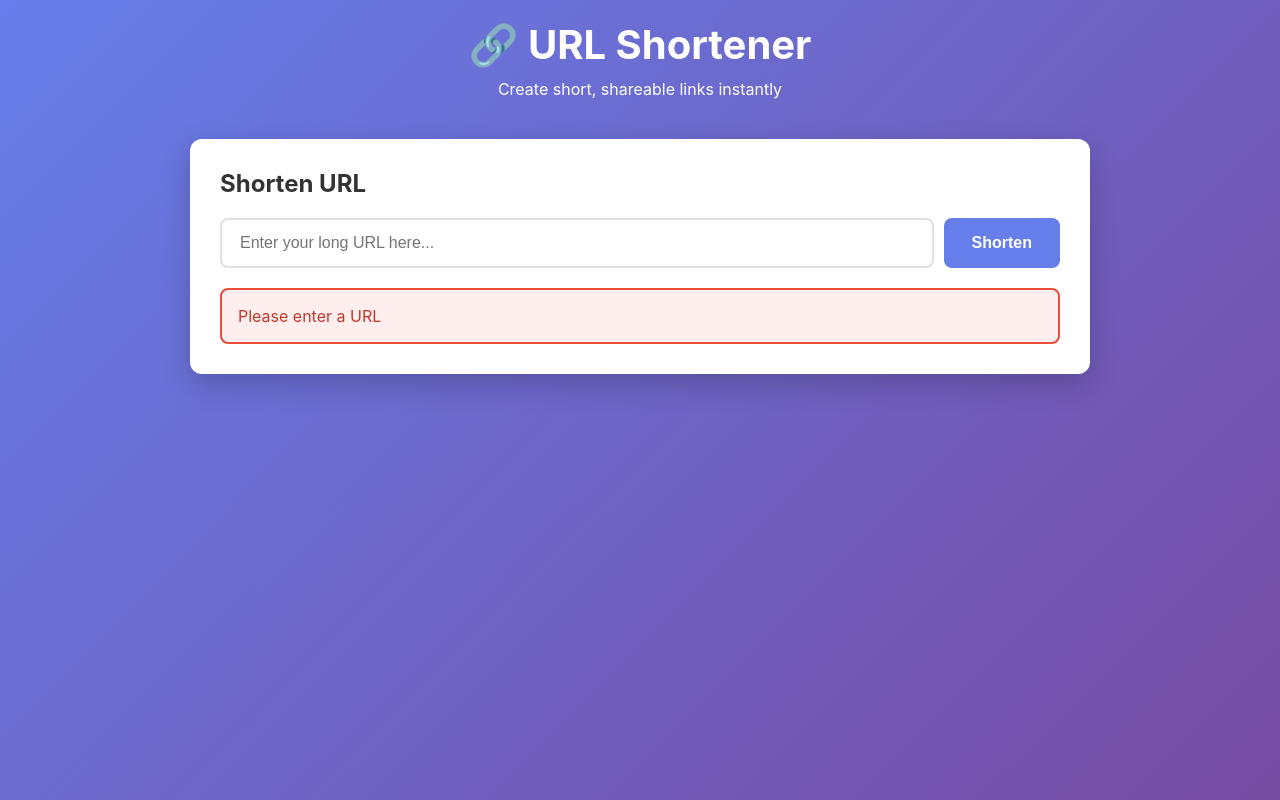
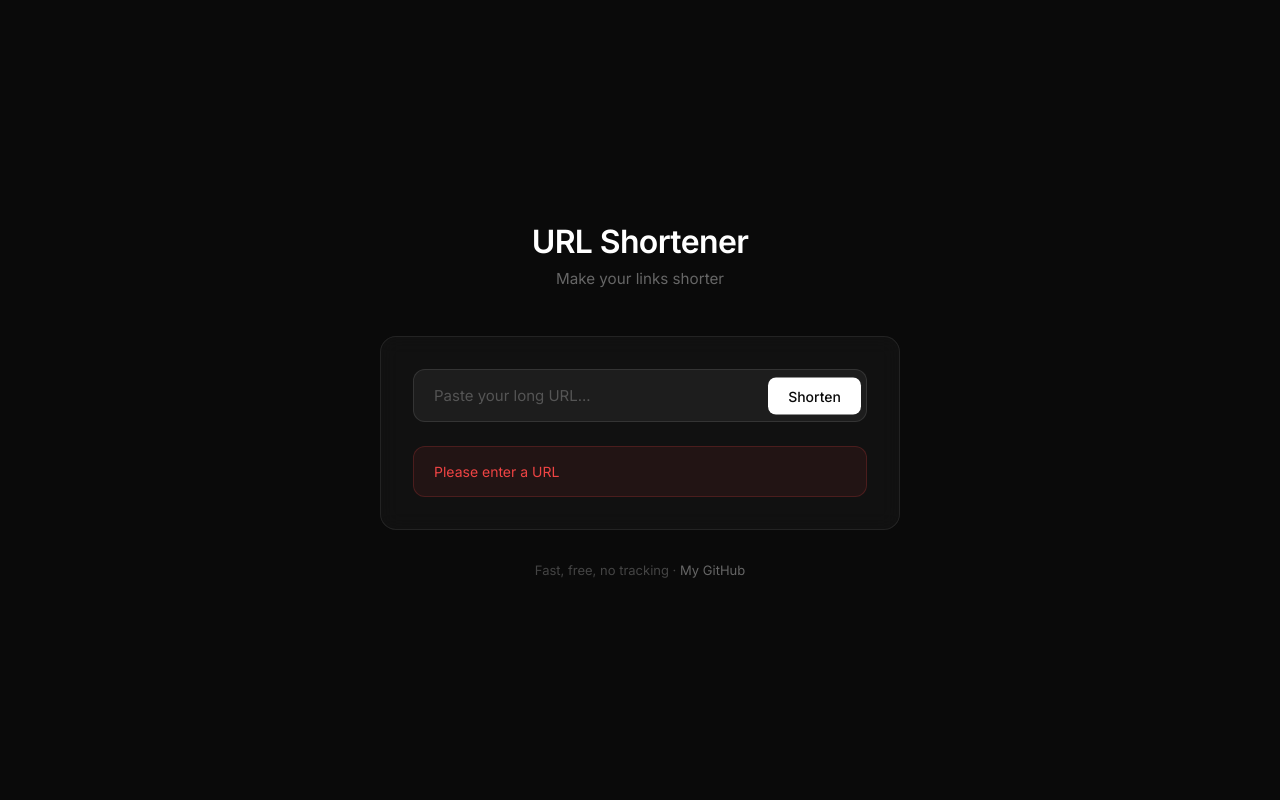
Before and after one commit to kevo-1/URLShortnerTS, a website: page public/index.html in a window 1280 px wide. Both pictures are taken after a click on the button "Shorten". Drawn offline with Linux system fonts and the light colour scheme.

Commit message:
style(index.html): change landing page style

```diff
--- a/public/index.html
+++ b/public/index.html
@@ -4,6 +4,12 @@
     <meta charset="UTF-8" />
     <meta name="viewport" content="width=device-width, initial-scale=1.0" />
     <title>URL Shortener</title>
+    <link rel="preconnect" href="https://fonts.googleapis.com" />
+    <link rel="preconnect" href="https://fonts.gstatic.com" crossorigin />
+    <link
+      href="https://fonts.googleapis.com/css2?family=Inter:wght@400;500;600&display=swap"
+      rel="stylesheet"
+    />
     <style>
       * {
         margin: 0;
@@ -13,144 +19,232 @@
 
       body {
         font-family:
-          -apple-system, BlinkMacSystemFont, 'Segoe UI', Roboto, Oxygen, Ubuntu,
-          Cantarell, sans-serif;
-        background: linear-gradient(135deg, #667eea 0%, #764ba2 100%);
+          'Inter',
+          -apple-system,
+          BlinkMacSystemFont,
+          sans-serif;
+        background: #0a0a0a;
         min-height: 100vh;
-        padding: 20px;
+        display: flex;
+        align-items: center;
+        justify-content: center;
+        padding: 24px;
       }
 
       .container {
-        max-width: 900px;
-        margin: 0 auto;
+        width: 100%;
+        max-width: 520px;
       }
 
       .header {
         text-align: center;
-        color: white;
-        margin-bottom: 40px;
+        margin-bottom: 48px;
       }
 
       .header h1 {
-        font-size: 2.5rem;
-        margin-bottom: 10px;
+        font-size: 2rem;
+        font-weight: 600;
+        color: #fff;
+        letter-spacing: -0.02em;
+        margin-bottom: 8px;
+      }
+
+      .header p {
+        color: #666;
+        font-size: 0.95rem;
       }
 
       .card {
-        background: white;
-        border-radius: 12px;
-        padding: 30px;
-        box-shadow: 0 10px 30px rgba(0, 0, 0, 0.2);
-        margin-bottom: 30px;
+        background: rgba(255, 255, 255, 0.03);
+        border: 1px solid rgba(255, 255, 255, 0.08);
+        border-radius: 16px;
+        padding: 32px;
+        backdrop-filter: blur(10px);
       }
 
-      .input-group {
-        display: flex;
-        gap: 10px;
-        margin-bottom: 20px;
+      .input-wrapper {
+        position: relative;
       }
 
       input[type='text'] {
-        flex: 1;
-        padding: 14px 18px;
-        border: 2px solid #e0e0e0;
-        border-radius: 8px;
-        font-size: 16px;
-        transition: border-color 0.3s;
+        width: 100%;
+        padding: 16px 20px;
+        padding-right: 120px;
+        background: rgba(255, 255, 255, 0.05);
+        border: 1px solid rgba(255, 255, 255, 0.1);
+        border-radius: 12px;
+        font-size: 15px;
+        font-family: inherit;
+        color: #fff;
+        transition: all 0.2s ease;
+      }
+
+      input[type='text']::placeholder {
+        color: #555;
       }
 
       input[type='text']:focus {
         outline: none;
-        border-color: #667eea;
+        border-color: rgba(255, 255, 255, 0.25);
+        background: rgba(255, 255, 255, 0.07);
       }
 
       button {
-        padding: 14px 28px;
-        background: #667eea;
-        color: white;
+        position: absolute;
+        right: 6px;
+        top: 50%;
+        transform: translateY(-50%);
+        padding: 10px 20px;
+        background: #fff;
+        color: #0a0a0a;
         border: none;
         border-radius: 8px;
-        font-size: 16px;
-        font-weight: 600;
+        font-size: 14px;
+        font-weight: 500;
+        font-family: inherit;
         cursor: pointer;
-        transition: all 0.3s;
+        transition: all 0.2s ease;
       }
 
       button:hover {
-        background: #5568d3;
-        transform: translateY(-2px);
-        box-shadow: 0 4px 12px rgba(102, 126, 234, 0.4);
+        background: #e5e5e5;
+        transform: translateY(-50%) scale(1.02);
       }
 
       button:active {
-        transform: translateY(0);
+        transform: translateY(-50%) scale(0.98);
       }
 
       .result {
-        padding: 16px;
-        background: #f0f7ff;
-        border: 2px solid #667eea;
-        border-radius: 8px;
-        margin-top: 20px;
+        margin-top: 24px;
+        padding: 20px;
+        background: rgba(34, 197, 94, 0.08);
+        border: 1px solid rgba(34, 197, 94, 0.2);
+        border-radius: 12px;
         display: none;
+        animation: slideIn 0.3s ease;
+      }
+
+      @keyframes slideIn {
+        from {
+          opacity: 0;
+          transform: translateY(-8px);
+        }
+        to {
+          opacity: 1;
+          transform: translateY(0);
+        }
       }
 
       .result.show {
         display: block;
       }
 
+      .result-label {
+        font-size: 12px;
+        text-transform: uppercase;
+        letter-spacing: 0.05em;
+        color: #22c55e;
+        margin-bottom: 8px;
+        font-weight: 500;
+      }
+
       .result a {
-        color: #667eea;
+        color: #fff;
         text-decoration: none;
-        font-weight: 600;
+        font-size: 15px;
         word-break: break-all;
+        display: flex;
+        align-items: center;
+        gap: 8px;
       }
 
       .result a:hover {
         text-decoration: underline;
       }
 
+      .copy-btn {
+        position: static;
+        transform: none;
+        padding: 6px 12px;
+        font-size: 12px;
+        background: rgba(255, 255, 255, 0.1);
+        color: #fff;
+        border-radius: 6px;
+        flex-shrink: 0;
+      }
+
+      .copy-btn:hover {
+        background: rgba(255, 255, 255, 0.15);
+        transform: none;
+      }
+
+      .copy-btn:active {
+        transform: scale(0.95);
+      }
+
       .error {
-        padding: 16px;
-        background: #fee;
-        border: 2px solid #e74c3c;
-        border-radius: 8px;
-        color: #c0392b;
-        margin-top: 20px;
+        margin-top: 24px;
+        padding: 16px 20px;
+        background: rgba(239, 68, 68, 0.08);
+        border: 1px solid rgba(239, 68, 68, 0.2);
+        border-radius: 12px;
+        color: #ef4444;
+        font-size: 14px;
         display: none;
+        animation: slideIn 0.3s ease;
       }
 
       .error.show {
         display: block;
       }
 
-      .section-title {
-        font-size: 1.5rem;
-        margin-bottom: 20px;
-        color: #333;
+      .footer {
+        text-align: center;
+        margin-top: 32px;
+        color: #444;
+        font-size: 13px;
+      }
+
+      .footer a {
+        color: #666;
+        text-decoration: none;
+        transition: color 0.2s;
+      }
+
+      .footer a:hover {
+        color: #fff;
       }
     </style>
   </head>
   <body>
     <div class="container">
       <div class="header">
-        <h1>🔗 URL Shortener</h1>
-        <p>Create short, shareable links instantly</p>
+        <h1>URL Shortener</h1>
+        <p>Make your links shorter</p>
       </div>
 
       <div class="card">
-        <h2 class="section-title">Shorten URL</h2>
-        <div class="input-group">
+        <div class="input-wrapper">
           <input
             type="text"
             id="urlInput"
-            placeholder="Enter your long URL here..."
+            placeholder="Paste your long URL..."
             onkeypress="if(event.key==='Enter') shortenUrl()"
+            autocomplete="off"
           />
           <button onclick="shortenUrl()">Shorten</button>
         </div>
-        <div id="result" class="result"></div>
+        <div id="result" class="result">
+          <div class="result-label">Your short link</div>
+          <a id="resultLink" href="#" target="_blank"></a>
+        </div>
         <div id="error" class="error"></div>
+      </div>
+
+      <div class="footer">
+        Fast, free, no tracking ·
+        <a href="https://github.com/kevo-1" target="_blank">My GitHub</a>
       </div>
     </div>
 
@@ -161,6 +255,7 @@
       async function shortenUrl() {
         const input = document.getElementById('urlInput');
         const resultDiv = document.getElementById('result');
+        const resultLink = document.getElementById('resultLink');
         const errorDiv = document.getElementById('error');
         const url = input.value.trim();
 
@@ -182,18 +277,29 @@
           const data = await res.json();
 
           if (res.ok) {
-            resultDiv.innerHTML = `
-            <strong>✨ Shortened URL:</strong><br>
-            <a href="${data.data}" target="_blank">${data.data}</a>
-          `;
+            resultLink.href = data.data;
+            resultLink.innerHTML = `
+              <span>${data.data}</span>
+              <button class="copy-btn" onclick="event.preventDefault(); copyLink('${data.data}')">Copy</button>
+            `;
             resultDiv.classList.add('show');
             input.value = '';
           } else {
             showError('Failed to shorten URL');
           }
         } catch (err) {
-          showError('Network error. Make sure the server is running.');
+          showError('Network error. Please try again.');
         }
+      }
+
+      function copyLink(url) {
+        navigator.clipboard.writeText(url).then(() => {
+          const btn = document.querySelector('.copy-btn');
+          btn.textContent = 'Copied!';
+          setTimeout(() => {
+            btn.textContent = 'Copy';
+          }, 2000);
+        });
       }
 
       function showError(msg) {
```
